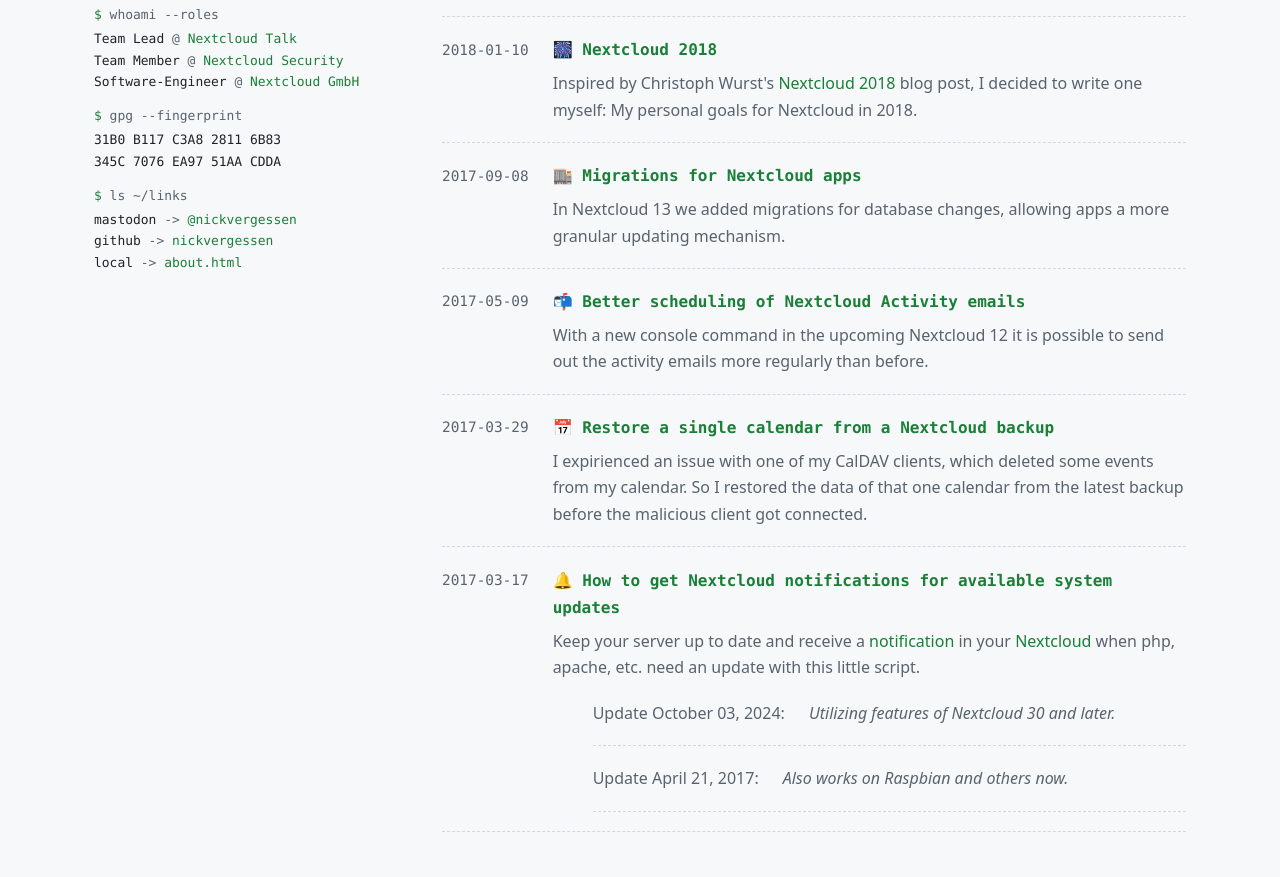
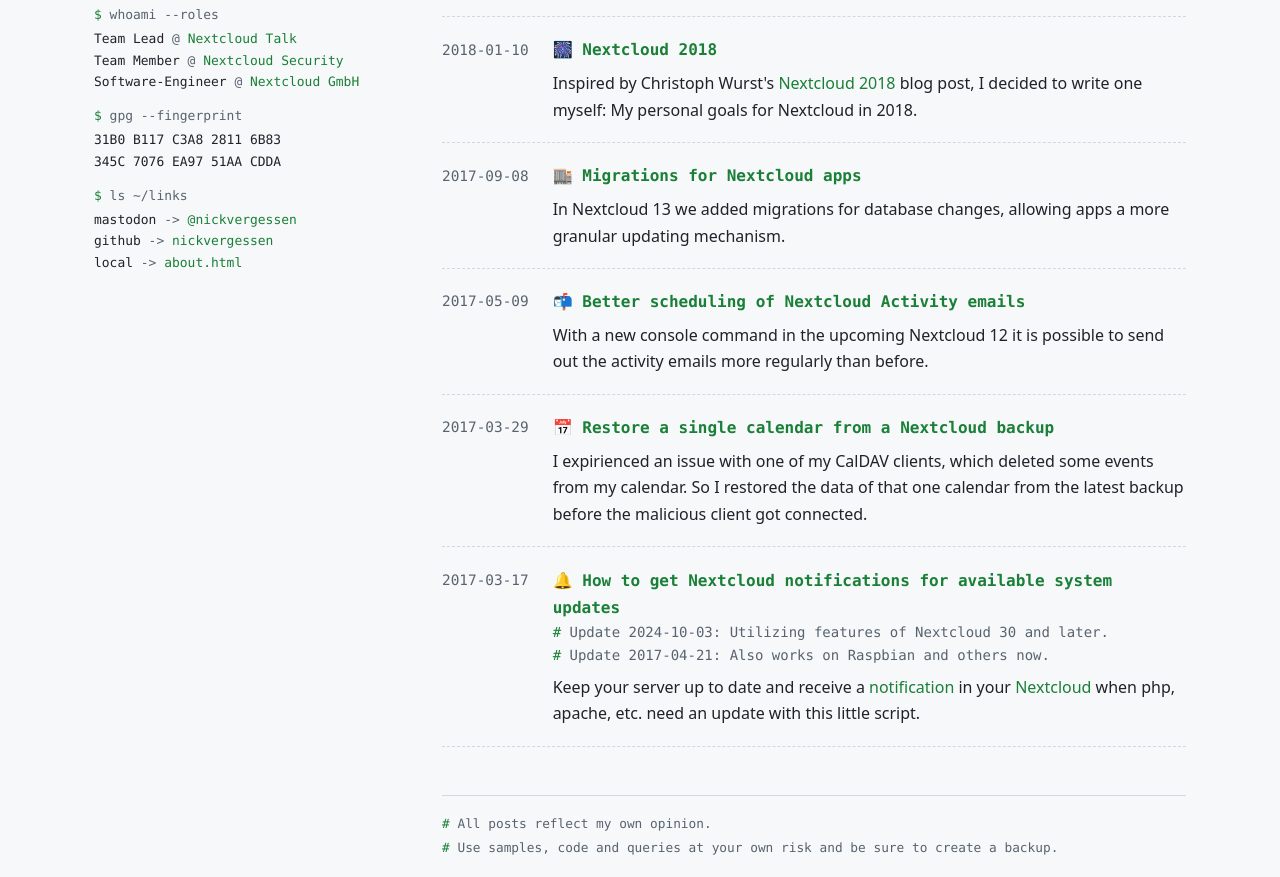
Before and after one commit to nickvergessen/blog-posts, an Eleventy site: page index.html in a window 1280 px wide. Shown: the part 218-1095 px from the top of the page. Built offline with nearby package versions, Linux system fonts and the light colour scheme; Eleventy itself is replaced by a stand-in of ours; files that its build step writes are made by us from their sources.

Commit message:
fix: Layout of updates on the frontpage
Signed-off-by: Joas Schilling <coding@schilljs.com>

````diff
--- a/_posts/2017-03-17-howto-get-notifications-for-system-updates.md
+++ b/_posts/2017-03-17-howto-get-notifications-for-system-updates.md
@@ -6,10 +6,12 @@ tags: ['nextcloud', 'notifications']
 excerpt_separator: <!--more-->
 ---
 
+<ul class="updates">
+    <li>Update 2024-10-03: Utilizing features of Nextcloud 30 and later.</li>
+    <li>Update 2017-04-21: Also works on Raspbian and others now.</li>
+</ul>
+
 Keep your server up to date and receive a [notification](https://github.com/nextcloud/notifications) in your [Nextcloud](https://nextcloud.com) when php, apache, etc. need an update with this little script.
-
-- Update October 03, 2024: *Utilizing features of Nextcloud 30 and later.*
-- Update April 21, 2017: *Also works on Raspbian and others now.*
 
 <!--more-->
 
@@ -30,18 +32,18 @@ Keep your server up to date and receive a [notification](https://github.com/next
     NUM_PACKAGES=$(echo "$PACKAGES" | wc -l)
 
     if [ "$PACKAGES" != "" ]; then
-    	UPDATE_MESSAGE=$(echo "$PACKAGES" | sed -r ':a;N;$!ba;s/\n/, /g')
-    	NOTIFICATION_ID=$($OCC_PATH notification:generate $ADMIN  \
-    	    "{packages} require to be updated" --short-parameters "{\"packages\":{\"type\":\"highlight\",\"id\":\"count\",\"name\":\"$NUM_PACKAGES packages\"}}" \
-    	    -l "Packages to update: {list}" --long-parameters "{\"list\":{\"type\":\"highlight\",\"id\":\"list\",\"name\":\"$UPDATE_MESSAGE\"}}" \
-    	    --object-type='updates' --object-id='apt' --output-id-only)
+        UPDATE_MESSAGE=$(echo "$PACKAGES" | sed -r ':a;N;$!ba;s/\n/, /g')
+        NOTIFICATION_ID=$($OCC_PATH notification:generate $ADMIN  \
+            "{packages} require to be updated" --short-parameters "{\"packages\":{\"type\":\"highlight\",\"id\":\"count\",\"name\":\"$NUM_PACKAGES packages\"}}" \
+            -l "Packages to update: {list}" --long-parameters "{\"list\":{\"type\":\"highlight\",\"id\":\"list\",\"name\":\"$UPDATE_MESSAGE\"}}" \
+            --object-type='updates' --object-id='apt' --output-id-only)
         echo "$NOTIFICATION_ID" > apt-notification-id.txt
     elif [ -f /var/run/reboot-required ]; then
-    	NOTIFICATION_ID=$($OCC_PATH notification:generate $ADMIN "System requires a reboot"
+        NOTIFICATION_ID=$($OCC_PATH notification:generate $ADMIN "System requires a reboot"
         echo "$NOTIFICATION_ID" > apt-notification-id.txt
     else
         NOTIFICATION_ID=$(cat apt-notification-id.txt)
-    	$OCC_PATH notification:delete $ADMIN $NOTIFICATION_ID
+        $OCC_PATH notification:delete $ADMIN $NOTIFICATION_ID
     fi
     ```
 
@@ -86,10 +88,10 @@ PACKAGES=$(/usr/lib/update-notifier/apt-check -p 2>&1)
 NUM_PACKAGES=$(echo "$PACKAGES" | wc -l)
 
 if [ "$PACKAGES" != "" ]; then
-	UPDATE_MESSAGE=$(echo "Packages to update: $PACKAGES" | sed -r ':a;N;$!ba;s/\n/, /g')
-	$OCC_PATH notification:generate $ADMIN "$NUM_PACKAGES packages require to be updated" -l "$UPDATE_MESSAGE"
+    UPDATE_MESSAGE=$(echo "Packages to update: $PACKAGES" | sed -r ':a;N;$!ba;s/\n/, /g')
+    $OCC_PATH notification:generate $ADMIN "$NUM_PACKAGES packages require to be updated" -l "$UPDATE_MESSAGE"
 
 elif [ -f /var/run/reboot-required ]; then
-	$OCC_PATH notification:generate $ADMIN "System requires a reboot"
+    $OCC_PATH notification:generate $ADMIN "System requires a reboot"
 fi
 ```
--- a/assets/css/style.css
+++ b/assets/css/style.css
@@ -163,7 +163,7 @@ article.page .entry > p {
     padding: 0;
 }
 
-.listing li {
+.listing > li {
     display: grid;
     grid-template-columns: max-content minmax(0, 1fr);
     gap: 0 1.5em;
@@ -181,10 +181,6 @@ article.page .entry > p {
 .listing .title {
     font-family: var(--mono);
     font-weight: bold;
-}
-
-.listing .excerpt {
-    color: var(--muted);
 }
 
 .listing .excerpt p {
@@ -256,6 +252,20 @@ pre code {
     font-size: 1em;
 }
 
+/* Update notes at the top of a post, styled as shell comments */
+.updates {
+    list-style: none;
+    padding: 0;
+    font-family: var(--mono);
+    font-size: 0.875em;
+    color: var(--muted);
+}
+
+.updates li::before {
+    content: "# ";
+    color: var(--accent);
+}
+
 body > footer {
     grid-area: foot;
     border-top: 1px solid var(--border);
@@ -305,7 +315,7 @@ body > footer p::before {
         display: none;
     }
 
-    .listing li {
+    .listing > li {
         display: block;
     }
 }
````
